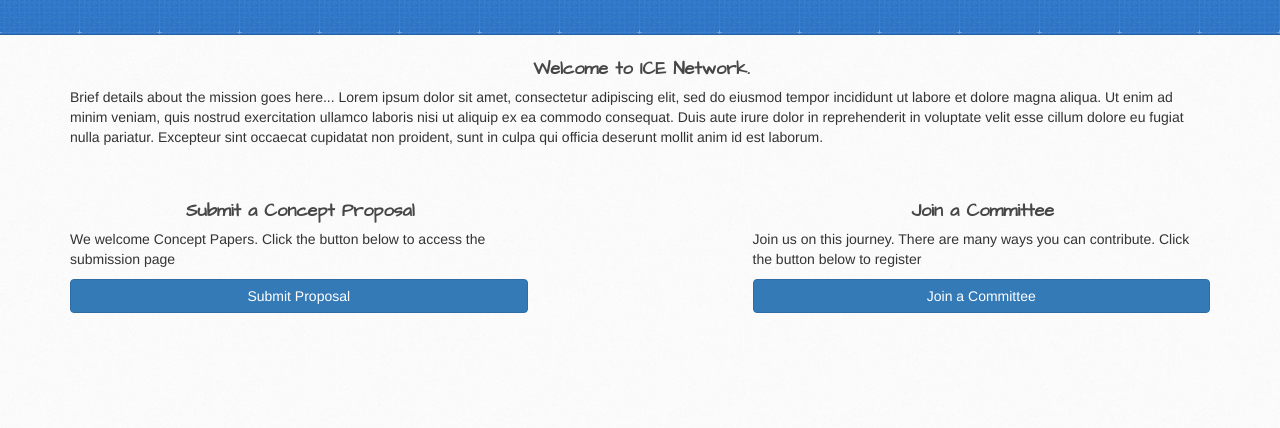
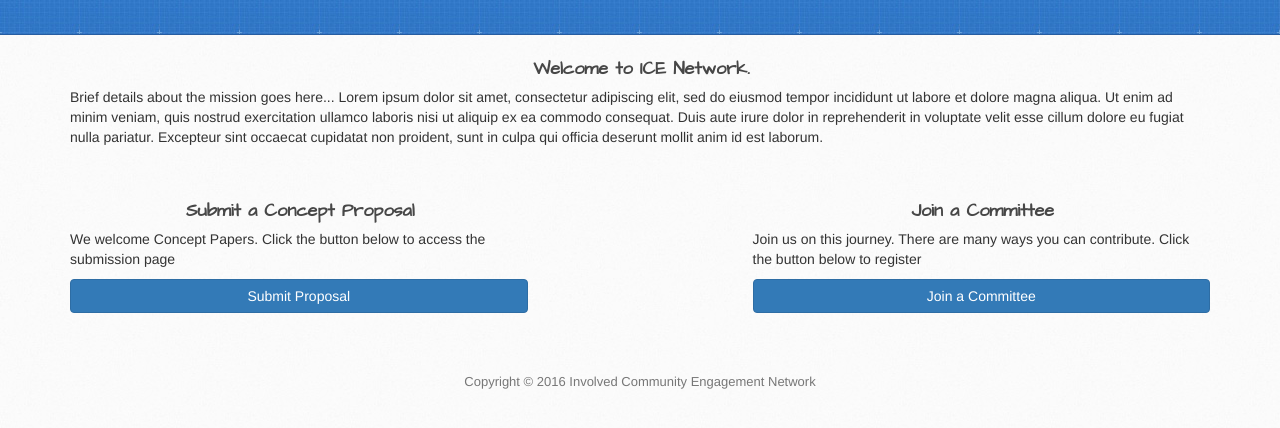
Before and after one commit to icenetworktv/icenetworktv.github.io, a plain HTML site: page index.html in a window 1280 px wide. Shown: the part 208-636 px from the top of the page. Drawn offline with nearby package versions, Linux system fonts and the light colour scheme.

Commit message:
html | index.html: Added footer element with copyright info

```diff
--- a/index.html
+++ b/index.html
@@ -82,6 +82,18 @@
       </div><!-- / call to action -->
     </div><!-- / main content --><!-- / .container -->
 
+
+    <!-- begin page footer -->
+    <footer class="footer">
+      <div class="container">
+        <p class="text-muted text-center">
+          Copyright &copy; 2016 Involved Community Engagement Network
+        </p>
+      </div>
+    </footer><!-- begin page footer -->
+
+
+
     <script type="text/javascript" src="https://code.jquery.com/jquery-2.2.0.min.js"></script>
     <script type="text/javascript" src="https://maxcdn.bootstrapcdn.com/bootstrap/3.3.6/js/bootstrap.min.js"></script>
   </body>
```
